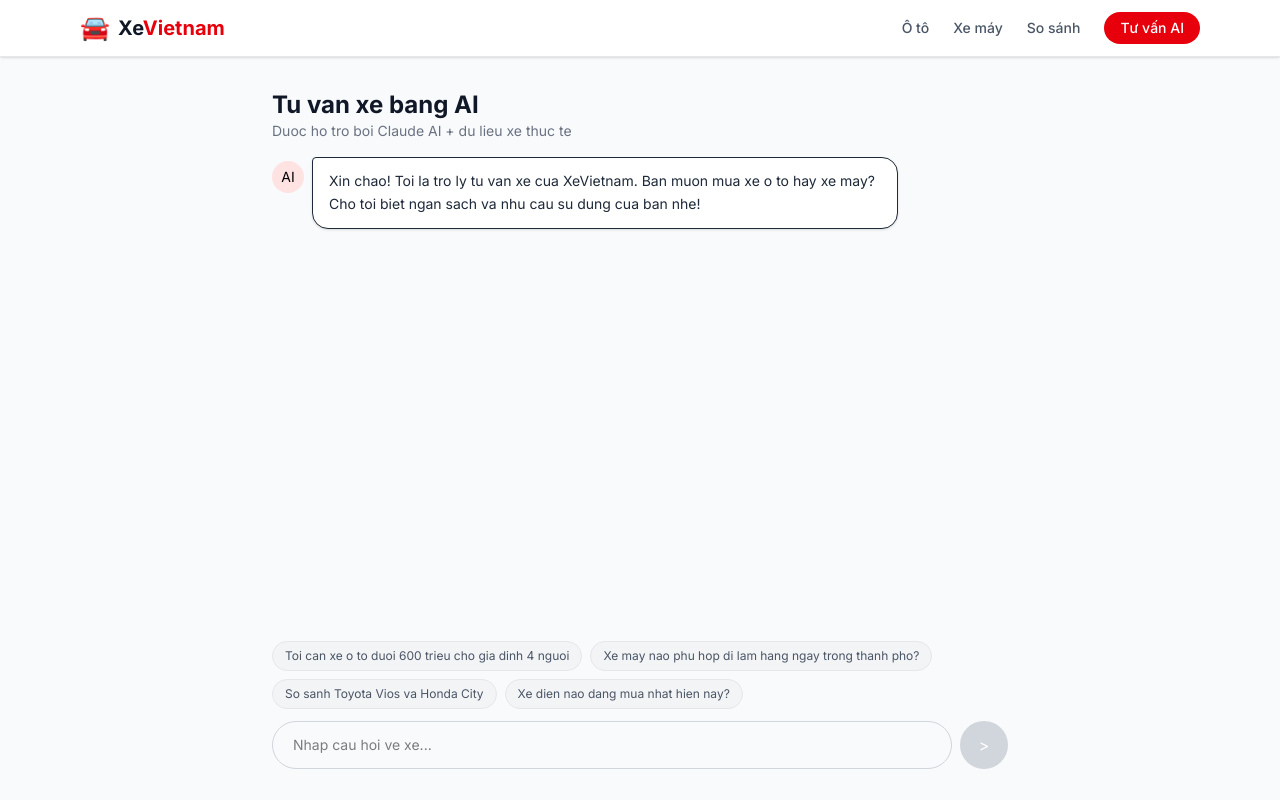
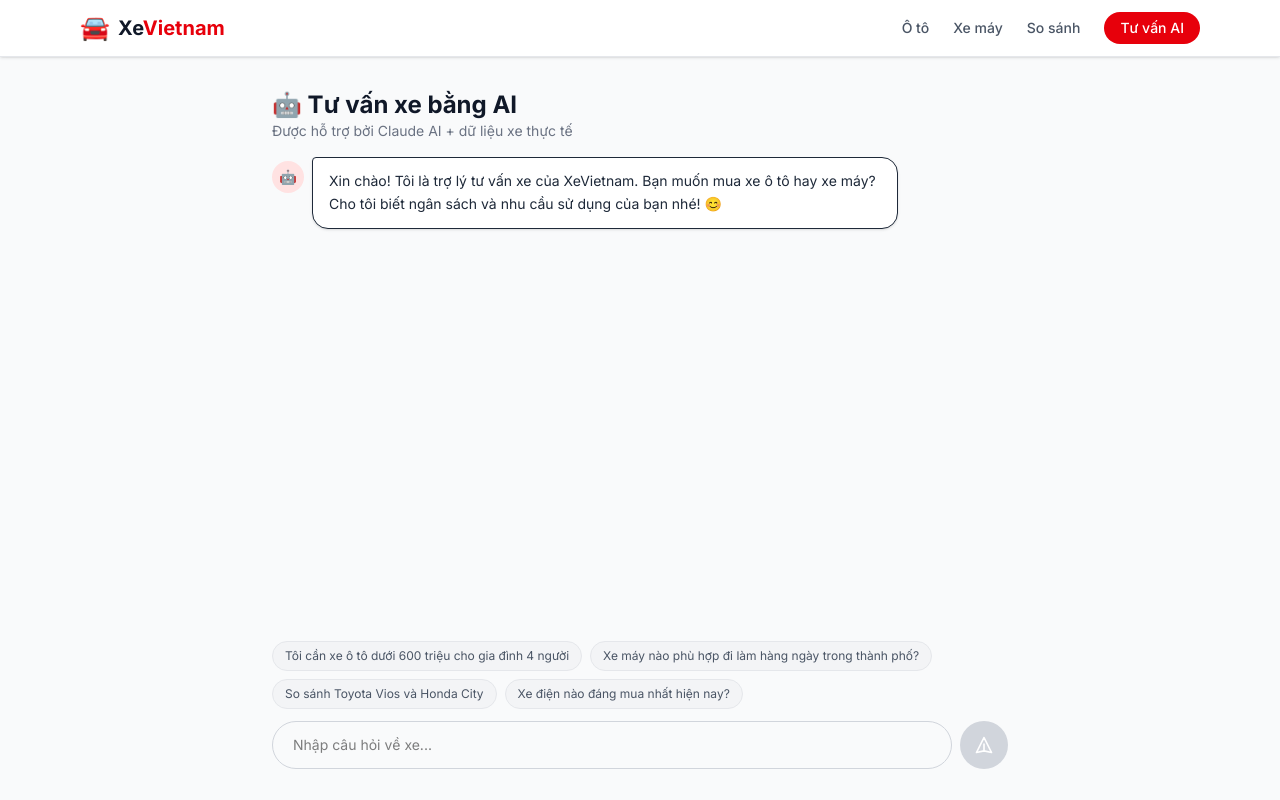
Before and after one commit to levuongthinh-tech/xevietnam, a Next.js app: page /tu-van in a window 1280 px wide. Shown: the top 800 px of the page. Built offline with nearby package versions, Linux system fonts and the light colour scheme.

Commit message:
Update page.tsx

```diff
--- a/src/app/tu-van/page.tsx
+++ b/src/app/tu-van/page.tsx
@@ -11,7 +11,7 @@
   const [messages, setMessages] = useState<Message[]>([
     {
       role: 'assistant',
-      content: 'Xin chao! Toi la tro ly tu van xe cua XeVietnam. Ban muon mua xe o to hay xe may? Cho toi biet ngan sach va nhu cau su dung cua ban nhe!',
+      content: 'Xin chào! Tôi là trợ lý tư vấn xe của XeVietnam. Bạn muốn mua xe ô tô hay xe máy? Cho tôi biết ngân sách và nhu cầu sử dụng của bạn nhé! 😊',
     },
   ])
   const [input, setInput] = useState('')
@@ -37,14 +37,14 @@
         body: JSON.stringify({ messages: [...messages, userMsg] }),
       })
 
-      if (!res.ok) throw new Error('Loi ket noi')
+      if (!res.ok) throw new Error('Lỗi kết nối')
 
       const data = await res.json()
       setMessages(prev => [...prev, { role: 'assistant', content: data.content }])
     } catch {
       setMessages(prev => [
         ...prev,
-        { role: 'assistant', content: 'Xin loi, co loi xay ra. Vui long thu lai sau.' },
+        { role: 'assistant', content: 'Xin lỗi, có lỗi xảy ra. Vui lòng thử lại sau.' },
       ])
     } finally {
       setLoading(false)
@@ -52,17 +52,17 @@
   }
 
   const suggestions = [
-    'Toi can xe o to duoi 600 trieu cho gia dinh 4 nguoi',
-    'Xe may nao phu hop di lam hang ngay trong thanh pho?',
-    'So sanh Toyota Vios va Honda City',
-    'Xe dien nao dang mua nhat hien nay?',
+    'Tôi cần xe ô tô dưới 600 triệu cho gia đình 4 người',
+    'Xe máy nào phù hợp đi làm hàng ngày trong thành phố?',
+    'So sánh Toyota Vios và Honda City',
+    'Xe điện nào đáng mua nhất hiện nay?',
   ]
 
   return (
     <div className="max-w-3xl mx-auto px-4 py-8 flex flex-col" style={{ height: 'calc(100vh - 56px)' }}>
       <div className="mb-4">
-        <h1 className="text-2xl font-bold text-gray-900">Tu van xe bang AI</h1>
-        <p className="text-gray-500 text-sm">Duoc ho tro boi Claude AI + du lieu xe thuc te</p>
+        <h1 className="text-2xl font-bold text-gray-900">🤖 Tư vấn xe bằng AI</h1>
+        <p className="text-gray-500 text-sm">Được hỗ trợ bởi Claude AI + dữ liệu xe thực tế</p>
       </div>
 
       {/* Messages */}
@@ -74,7 +74,7 @@
           >
             {msg.role === 'assistant' && (
               <div className="w-8 h-8 bg-red-100 rounded-full flex items-center justify-center text-sm mr-2 flex-shrink-0 mt-1">
-                AI
+                🤖
               </div>
             )}
             <div
@@ -91,7 +91,7 @@
 
         {loading && (
           <div className="flex justify-start">
-            <div className="w-8 h-8 bg-red-100 rounded-full flex items-center justify-center text-sm mr-2">AI</div>
+            <div className="w-8 h-8 bg-red-100 rounded-full flex items-center justify-center text-sm mr-2">🤖</div>
             <div className="bg-white border rounded-2xl rounded-tl-sm px-4 py-3 shadow-sm">
               <div className="flex gap-1">
                 <span className="w-2 h-2 bg-gray-300 rounded-full animate-bounce" style={{ animationDelay: '0ms' }} />
@@ -126,7 +126,7 @@
           value={input}
           onChange={e => setInput(e.target.value)}
           onKeyDown={e => e.key === 'Enter' && !e.shiftKey && sendMessage()}
-          placeholder="Nhap cau hoi ve xe..."
+          placeholder="Nhập câu hỏi về xe..."
           className="flex-1 border border-gray-300 rounded-full px-5 py-3 text-sm focus:outline-none focus:border-red-400 focus:ring-2 focus:ring-red-100"
           disabled={loading}
         />
@@ -135,7 +135,9 @@
           disabled={loading || !input.trim()}
           className="bg-red-600 disabled:bg-gray-300 text-white rounded-full w-12 h-12 flex items-center justify-center hover:bg-red-700 transition flex-shrink-0"
         >
-          &gt;
+          <svg className="w-5 h-5" fill="none" stroke="currentColor" viewBox="0 0 24 24">
+            <path strokeLinecap="round" strokeLinejoin="round" strokeWidth={2} d="M12 19l9 2-9-18-9 18 9-2zm0 0v-8" />
+          </svg>
         </button>
       </div>
     </div>
```
